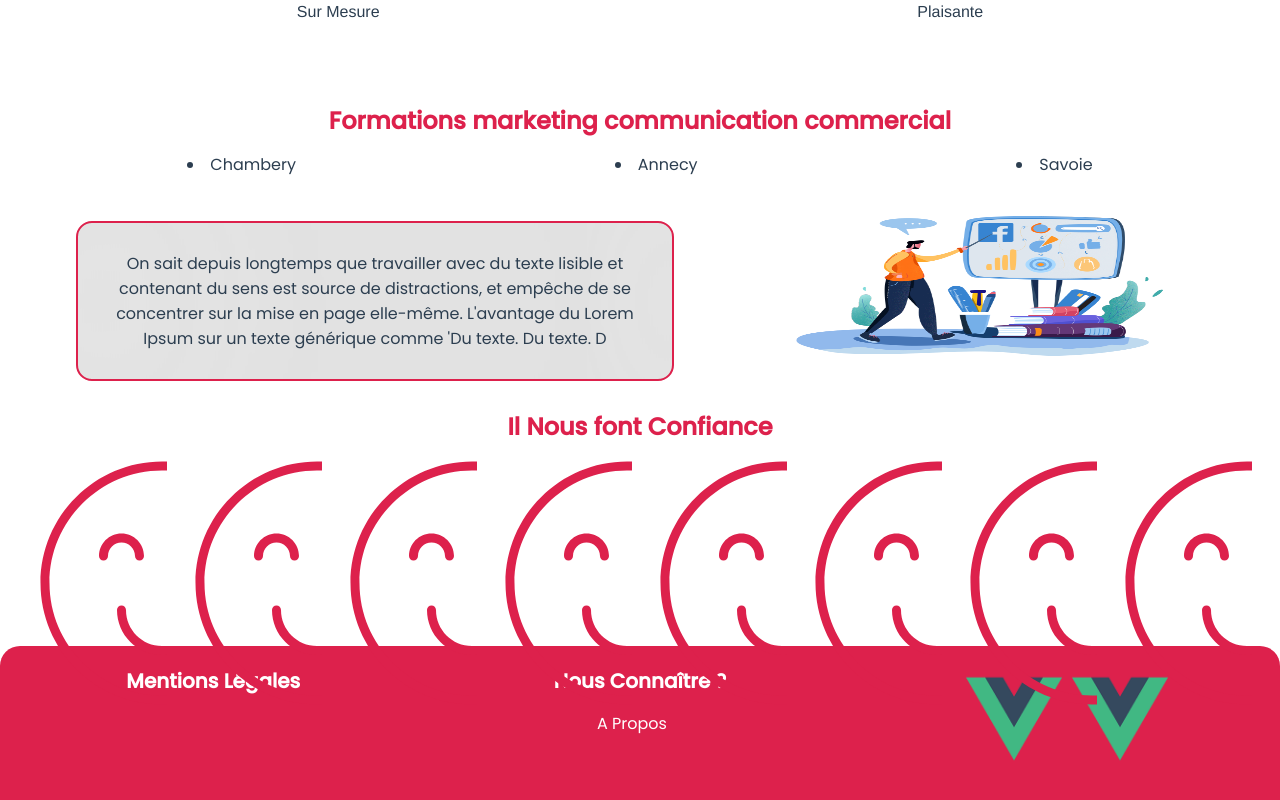
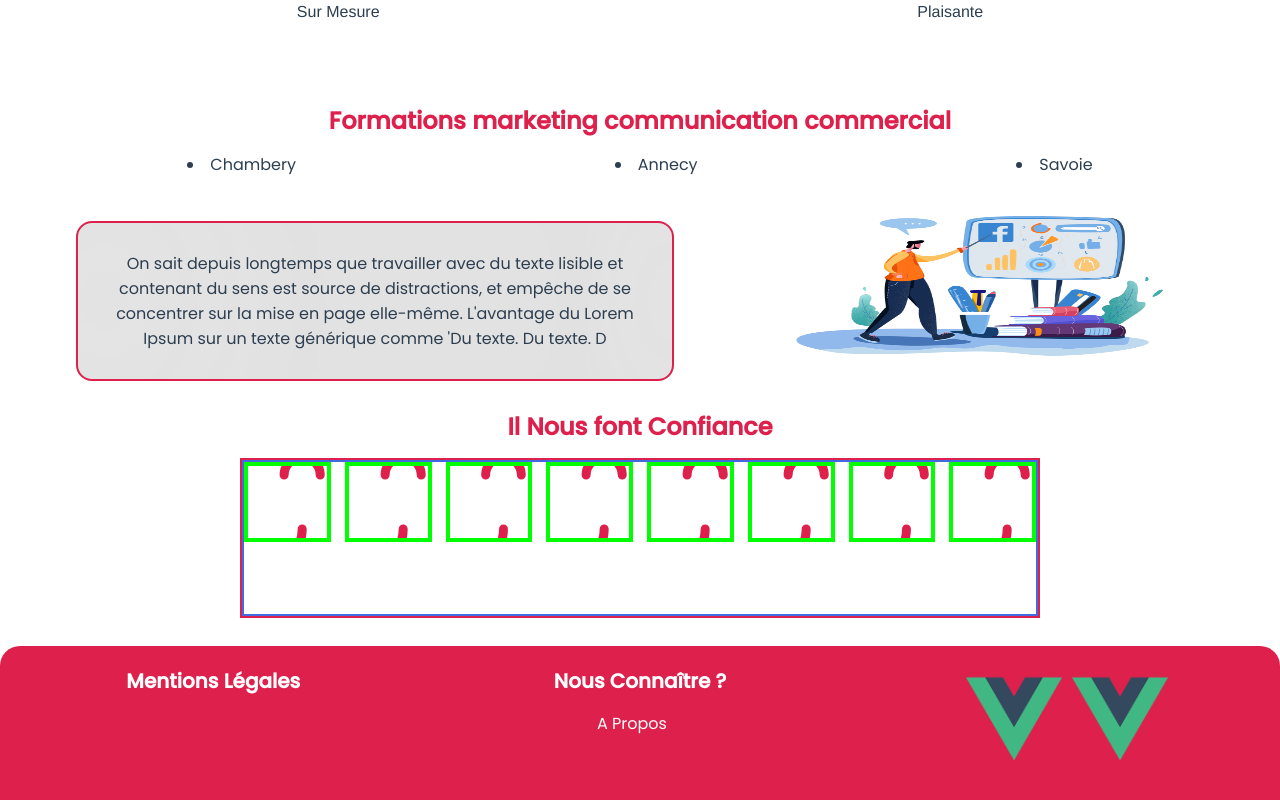
Before and after one commit to BabyDice/ifs, a Vue app: page / in a window 1280 px wide. Shown: the part 1056-1856 px from the top of the page. Built offline with nearby package versions, Linux system fonts and the light colour scheme.

Commit message:
add acceuil view with slider issue

```diff
--- a/src/views/AccueilView.vue
+++ b/src/views/AccueilView.vue
@@ -368,7 +368,7 @@ h2 {
         }
 
         100% {
-          transform: translateX(-1064px);
+          transform: translateX(-1080px);
         }
       }
 
@@ -376,55 +376,72 @@ h2 {
         display: flex;
         flex-direction: row;
         height: 20vh;
-        width: 100%;
-        // border: #dd214c solid 2px;
+        width: 100vh;
+        border: #dd214c solid 2px;
 
         &__trak {
           display: flex;
           flex-direction: row;
           justify-content: space-between;
-          gap: 16px;
+          gap: 14px;
           width: 100%;
-          // border: royalblue solid 2px;
+          border: royalblue solid 2px;
 
           &__slide {
             animation: scroll 10s linear infinite;
-            height: 250px;
-            width: 250px;
-            position: relative;
+            height: 10vh;
+            width: 121px;
+            // position: relative;
             background: center left 200%;
+            border: lime 4px solid;
           }
 
           & :nth-child(1) {
             background-image: url("../assets/visuel_acceuil/smile.svg");
+            height: 10vh;
+            width: 100vw;
           }
 
           & :nth-child(2) {
             background-image: url("../assets/visuel_acceuil/smile.svg");
+            height: 10vh;
+            width: 100vw;
           }
 
           & :nth-child(3) {
             background-image: url("../assets/visuel_acceuil/smile.svg");
+            height: 10vh;
+            width: 100vw;
           }
 
           & :nth-child(4) {
             background-image: url("../assets/visuel_acceuil/smile.svg");
+            height: 10vh;
+            width: 100vw;
           }
 
           & :nth-child(5) {
             background-image: url("../assets/visuel_acceuil/smile.svg");
+            height: 10vh;
+            width: 100vw;
           }
 
           & :nth-child(6) {
             background-image: url("../assets/visuel_acceuil/smile.svg");
+            height: 10vh;
+            width: 100vw;
           }
 
           & :nth-child(7) {
             background-image: url("../assets/visuel_acceuil/smile.svg");
+            height: 10vh;
+            width: 100vw;
           }
 
           & :nth-child(8) {
             background-image: url("../assets/visuel_acceuil/smile.svg");
+            height: 10vh;
+            width: 100vw;
           }
         }
       }
```
